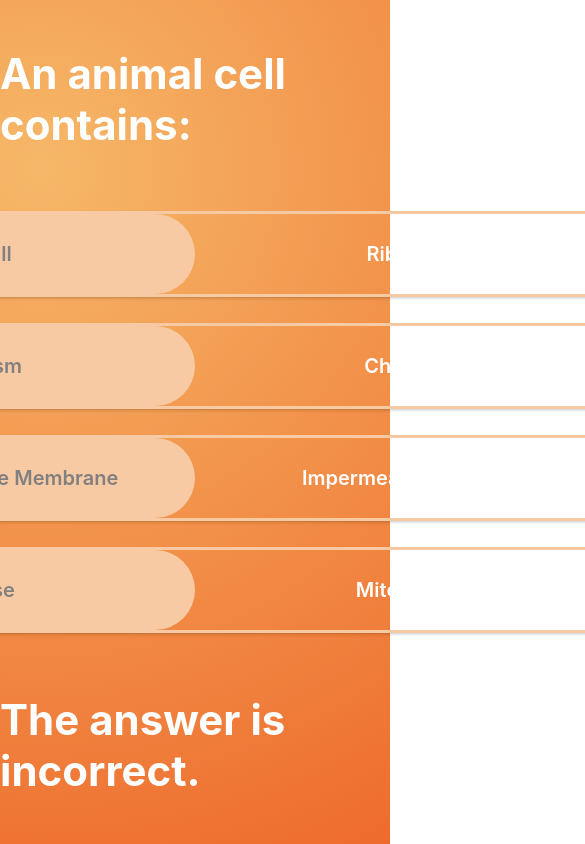
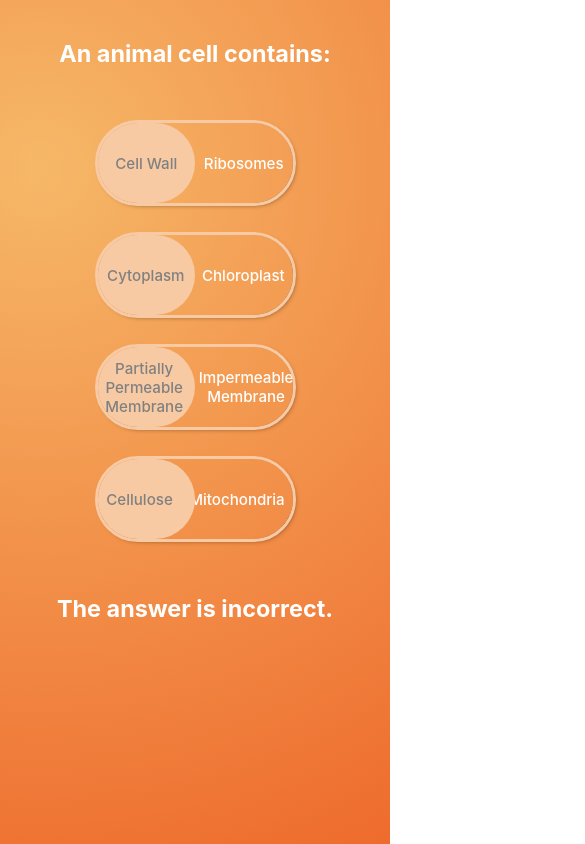
Before and after one commit to arooj-ilyas/seneca-frontend-task, a React (Create React App) app: page / in a window 390 px wide. Shown: the top 844 px of the page, 585 px wide, since content can reach past the window. Built offline with nearby package versions, Linux system fonts and the light colour scheme.

Commit message:
UPDATED css styles to be repsonsive with % and vw props

```diff
--- a/src/App.css
+++ b/src/App.css
@@ -15,6 +15,9 @@
   align-items: center;
   font-size: calc(10px + 2vmin);
   color: white;
+  overflow-x: auto;
+  overflow-y: auto;
+  white-space: normal;
 }
 
 .blue-gradient {
@@ -42,22 +45,21 @@
 }
 
 .App-heading {
-  font-size: 42px;
-  margin-top: 5rem;
-  margin-bottom: 5rem;
+  font-size: 4vw;
+  margin: 3%;
 }
 
 @media (max-width: 768px) {
   .App-heading {
-    margin-top: 6rem;
-    margin-bottom: 6rem;
+    font-size: 5vw;
+    margin: 5%;
   }
 }
 
 /* Small screens (mobile) */
 @media (max-width: 480px) {
   .App-heading {
-    margin-top: 3rem;
-    margin-bottom: 3rem;
+    font-size: 6vw;
+    margin: 10%;
   }
 }
--- a/src/components/ToggleSwitch/ToggleSwitch.css
+++ b/src/components/ToggleSwitch/ToggleSwitch.css
@@ -4,9 +4,8 @@
   align-items: center;
   background-color: transparent;
   border-radius: 100px;
-  padding: 0px;
   position: relative;
-  width: 900px;
+  width: 50vw;
   height: 80px;
   box-shadow: 2px 2px 5px rgba(0, 0, 0, 0.5);
   margin: 1rem;
@@ -28,8 +27,8 @@
 .toggle-labels {
   flex: 1;
   text-align: center;
-  font-size: 20px;
-  font-weight: 600;
+  font-size: 85%;
+  font-weight: 500;
   cursor: pointer;
   padding: 4%;
   color: white;
@@ -39,10 +38,9 @@
 .selected {
   border-radius: 40px;
   position: absolute;
-  top: 0px;
-  bottom: 5px;
-  width: 450px;
-  height: 80px;
+  width: 50%;
+  max-width: 450px;
+  height: 100%;
   transition: left 0.3s;
 }
 
```
